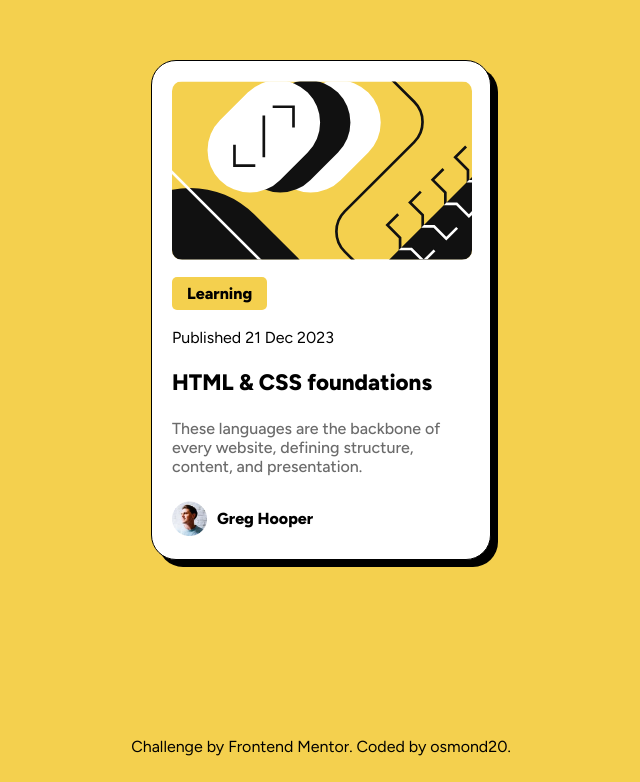
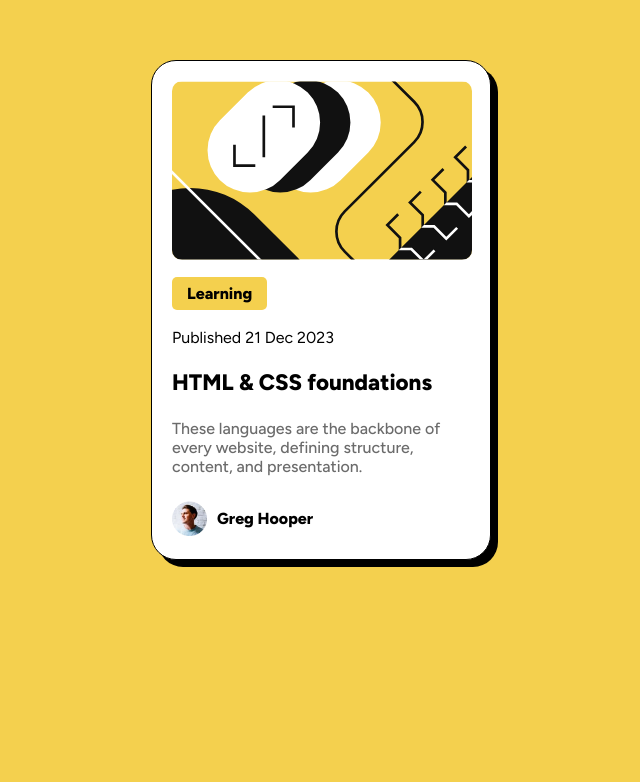
Before and after one commit to osmond20/Blog-Preview-Card, a plain HTML site: page index.html in a window 1280 px wide. Shown: the part 163-945 px from the top of the page, without its empty margins (319-959 px from the left). Drawn offline with Linux system fonts and the light colour scheme.

Commit message:
Update index.html

```diff
--- a/index.html
+++ b/index.html
@@ -44,8 +44,6 @@
 
   <!--Footer content-->
   <footer class="attribution">
-    Challenge by <a href="https://www.frontendmentor.io?ref=challenge">Frontend Mentor</a>.
-    Coded by <a href="https://github.com/osmond20">osmond20</a>.
   </footer>
 </body>
 </html>
```
